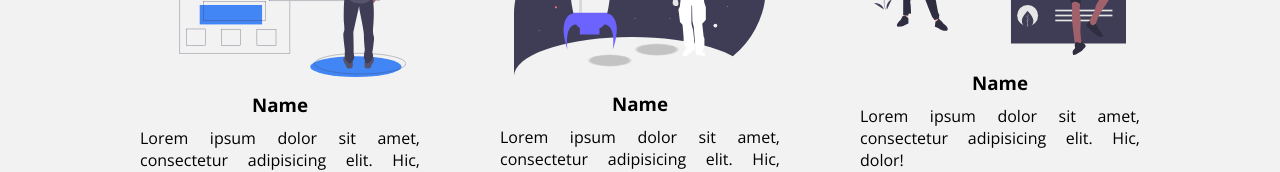
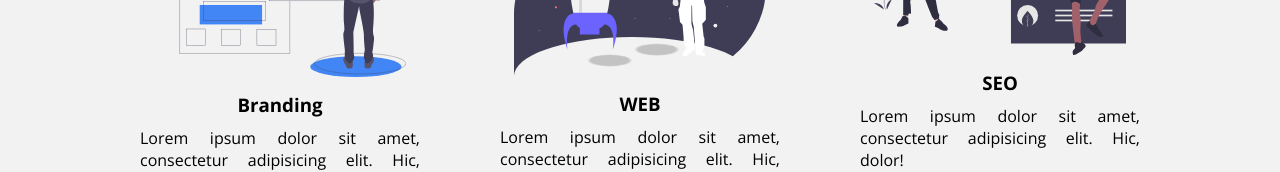
Before and after one commit to git-fcasas/Sitio-01, a plain HTML site: page index.html in a window 1280 px wide. Shown: the part 2470-2642 px from the top of the page. Drawn offline with nearby package versions, Linux system fonts and the light colour scheme.

Commit message:
Ajustes en los servicios

```diff
--- a/index.html
+++ b/index.html
@@ -138,17 +138,17 @@
         <div class="servicio-cont">
           <div class="servicio-ind">
             <img src="img/ilustracion2.svg" alt="">
-            <h3>Name</h3>
+            <h3>Branding</h3>
             <p>Lorem ipsum dolor sit amet, consectetur adipisicing elit. Hic, dolor!</p>
           </div>
           <div class="servicio-ind">
             <img src="img/ilustracion3.svg" alt="">
-            <h3>Name</h3>
+            <h3>WEB</h3>
             <p>Lorem ipsum dolor sit amet, consectetur adipisicing elit. Hic, dolor!</p>
           </div>
           <div class="servicio-ind">
             <img src="img/ilustracion4.svg" alt="">
-            <h3>Name</h3>
+            <h3>SEO</h3>
             <p>Lorem ipsum dolor sit amet, consectetur adipisicing elit. Hic, dolor!</p>
           </div>
         </div>
```
